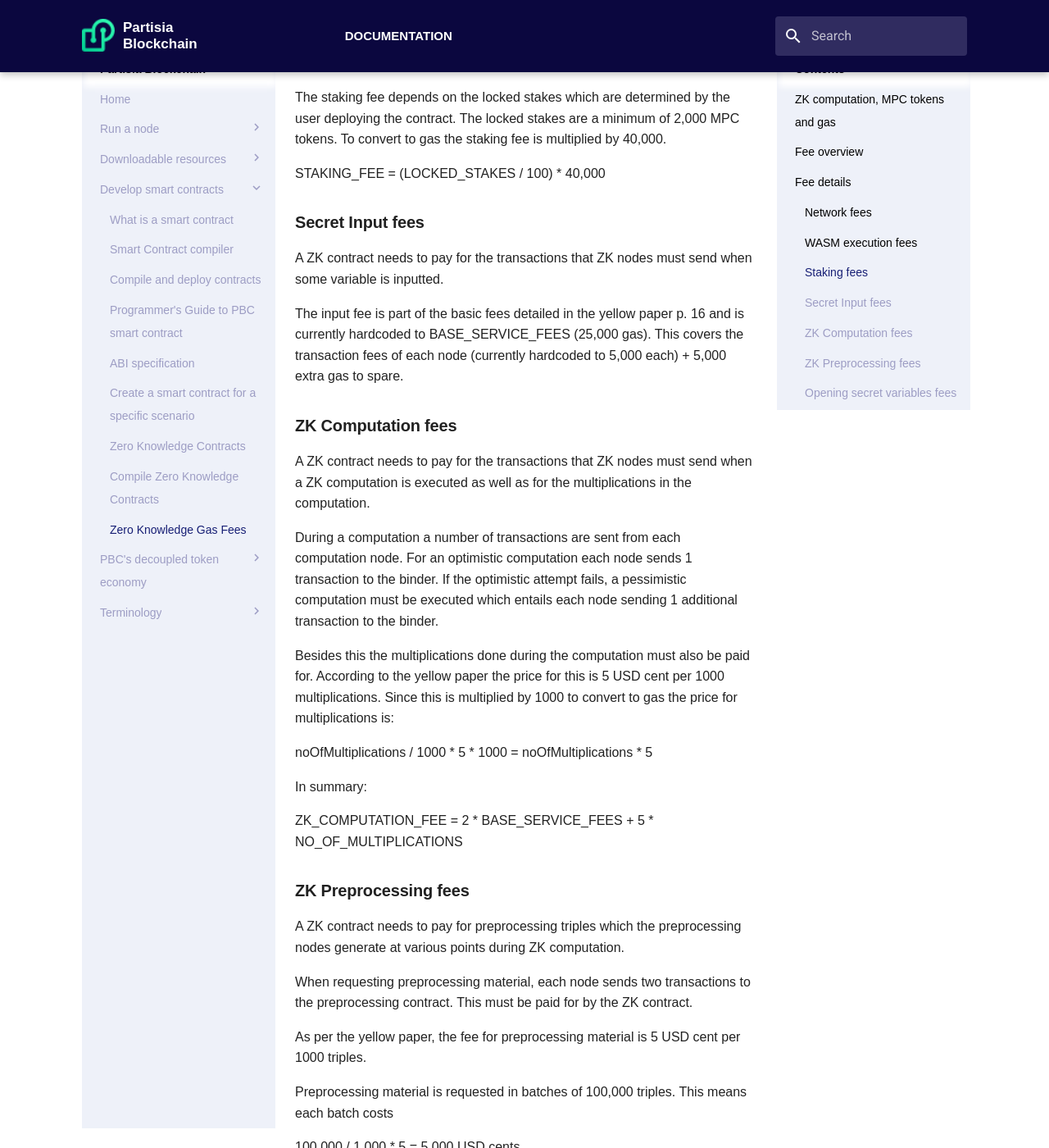
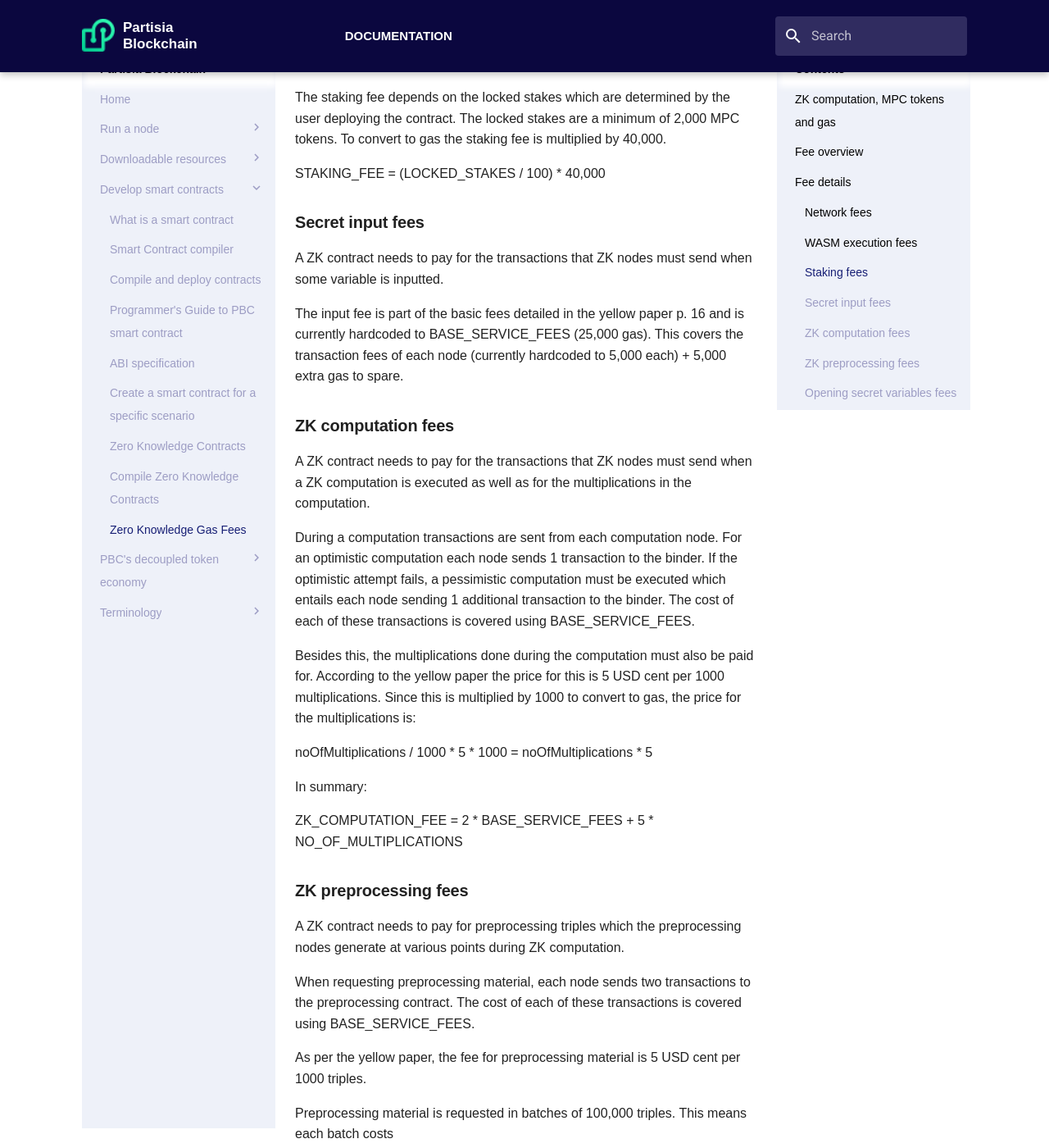
Before and after one commit to 0xSero/partisia-docs, an MkDocs documentation site: the page built from docs/zk-computation-fees.md, in a window 1280 px wide and 1400 px high, scrolled down 2286 px. Shown: the whole window at 82% size. Built offline with MkDocs 1.6.1 and Material for MkDocs 9.7.7, drawn with Linux system fonts in a browser that asks for light colours; some web fonts are replaced; a script that is not in the unit is left out; some of the changed text lies outside the part shown.

Commit message:
minor adjustments

```diff
--- a/docs/zk-computation-fees.md
+++ b/docs/zk-computation-fees.md
@@ -30,14 +30,14 @@
 | Network                  | 5,000 per kb sent                        | Calling user (Actions)                         |
 | WASM execution           | 5,000 per 1000 instructions              | Calling user (Actions)<br>Contract (ZK events) |
 | Staking                  | 1% of locked stakes multiplied by 40,000 | Calling user                                   |
-| Secret Input             | 25,000                                   | Calling user                                   |
-| ZK Computation           | 50,000 plus 5 per multiplication         | Contract                                       |
-| ZK Preprocessing         | 50,000 plus 500,000 per batch            | Contract                                       |
+| Secret input             | 25,000                                   | Calling user                                   |
+| ZK computation           | 50,000 plus 5 per multiplication         | Contract                                       |
+| ZK preprocessing         | 50,000 plus 500,000 per batch            | Contract                                       |
 | Opening secret variables | 25,000                                   | Calling user                                   |
 | Attestation              | 25,000                                   | Contract                                       |
 
 When network and WASM execution fees are paid, the gas is distributed among the block producers.
-When zk fees are paid, the gas is distributed among the contract’s associated ZK nodes.
+When ZK fees are paid, the gas is distributed among the contract’s associated ZK nodes.
 
 ## Fee details
 
@@ -67,26 +67,27 @@
 STAKING_FEE = (LOCKED_STAKES / 100) * 40,000
 
 
-### Secret Input fees
+### Secret input fees
 
 A ZK contract needs to pay for the transactions that ZK nodes must send when some variable is inputted.
 
 The input fee is part of the basic fees detailed in the yellow paper p. 16 and is currently hardcoded to BASE_SERVICE_FEES (25,000 gas).
 This covers the transaction fees of each node (currently hardcoded to 5,000 each) + 5,000 extra gas to spare.
 
-### ZK Computation fees
+### ZK computation fees
 
 A ZK contract needs to pay for the transactions that ZK nodes must send when a ZK computation is executed as well as
 for the multiplications in the computation.
 
-During a computation a number of transactions are sent from each computation node.
+During a computation transactions are sent from each computation node.
 For an optimistic computation each node sends 1 transaction to the binder.
 If the optimistic attempt fails, a pessimistic computation must be executed which
-entails each node sending 1 additional transaction to the binder.
+entails each node sending 1 additional transaction to the binder. The cost of each of these
+transactions is covered using BASE_SERVICE_FEES.
 
-Besides this the multiplications done during the computation must also be paid for.
+Besides this, the multiplications done during the computation must also be paid for.
 According to the yellow paper the price for this is 5 USD cent per 1000 multiplications.
-Since this is multiplied by 1000 to convert to gas the price for multiplications is:
+Since this is multiplied by 1000 to convert to gas, the price for the multiplications is:
 
 noOfMultiplications / 1000 * 5 * 1000 = noOfMultiplications * 5
 
@@ -94,11 +95,12 @@
 
 ZK_COMPUTATION_FEE = 2 * BASE_SERVICE_FEES + 5 * NO_OF_MULTIPLICATIONS
 
-### ZK Preprocessing fees
+### ZK preprocessing fees
 
 A ZK contract needs to pay for preprocessing triples which the preprocessing nodes generate at various points during ZK computation.
 
-When requesting preprocessing material, each node sends two transactions to the preprocessing contract. This must be paid for by the ZK contract.
+When requesting preprocessing material, each node sends two transactions to the preprocessing contract.
+The cost of each of these transactions is covered using BASE_SERVICE_FEES.
 
 As per the yellow paper, the fee for preprocessing material is 5 USD cent per 1000 triples.
 
```
Also changed, not shown: other parts of docs/zk-computation-fees.md (+1 -1 lines).
